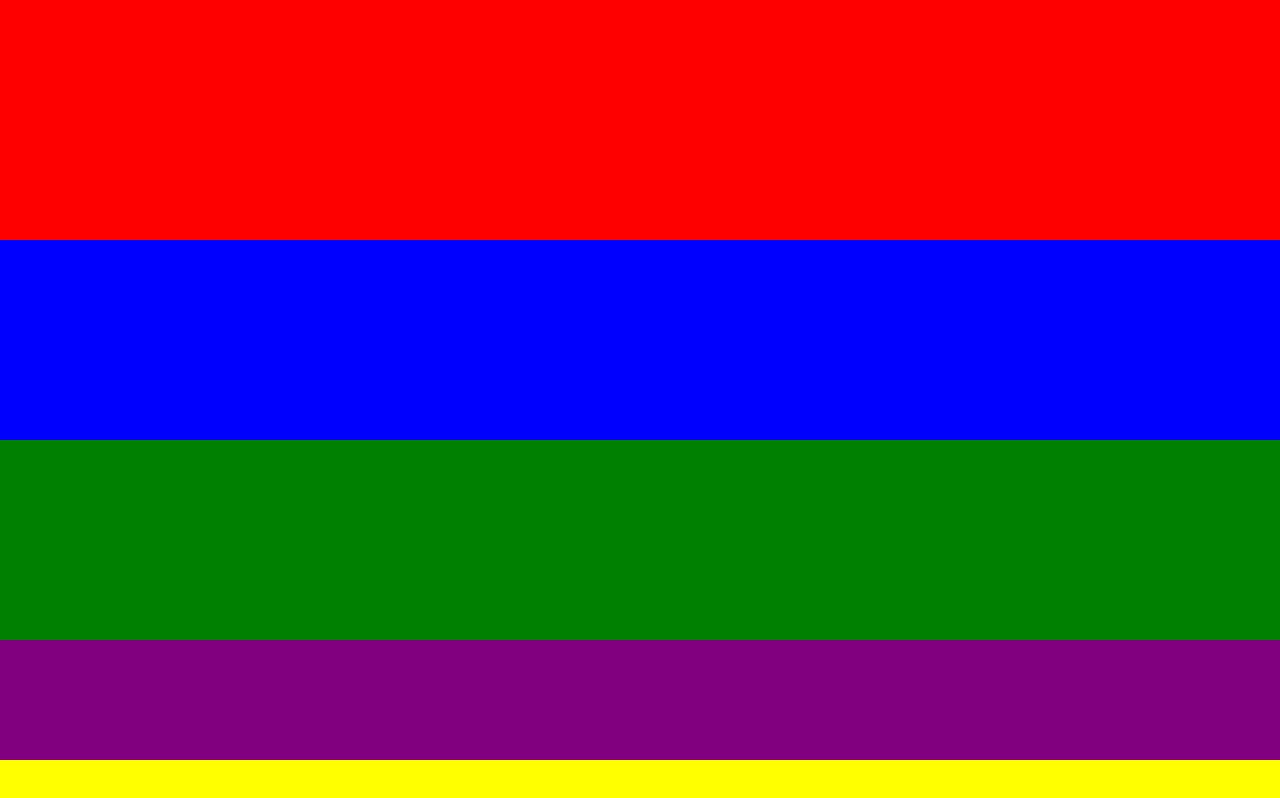
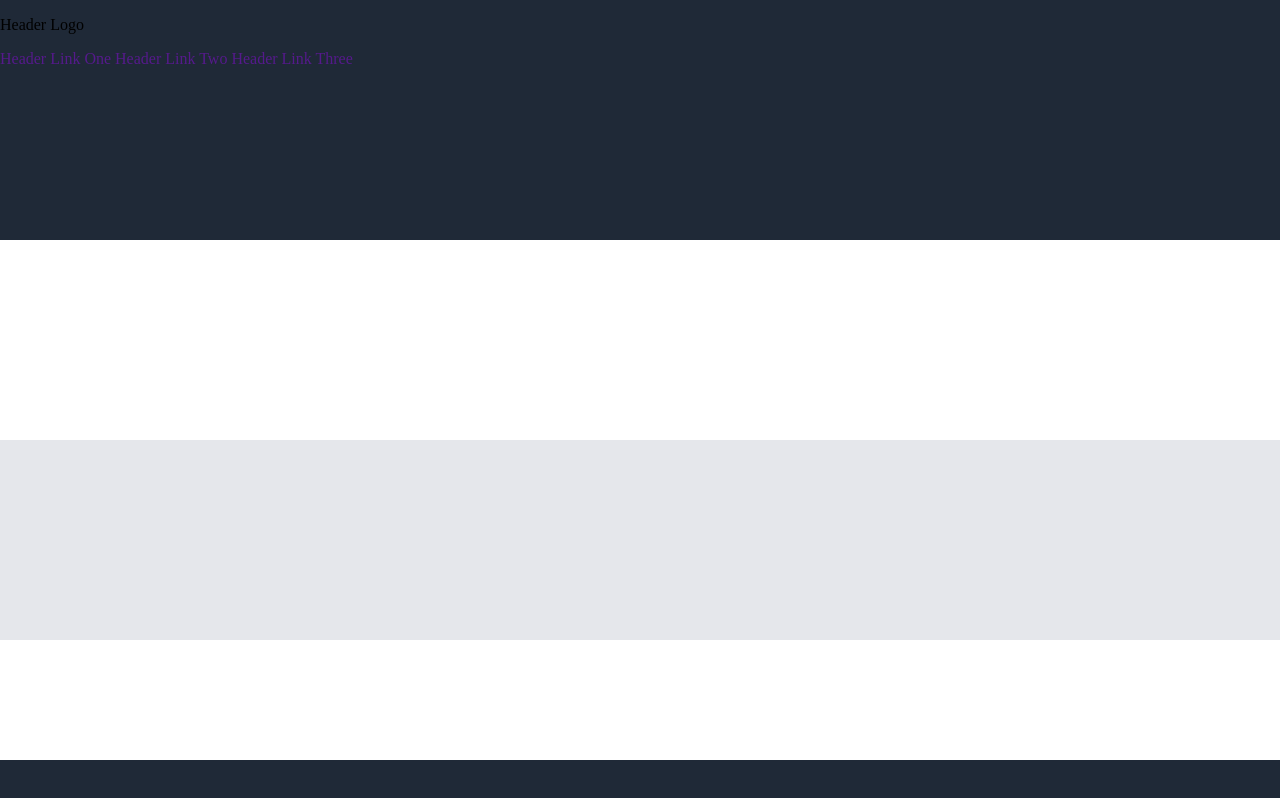
Before and after one commit to ErskinePatton/Odin_Landing_Page, a plain HTML site: page index.html in a window 1280 px wide. Drawn offline with Linux system fonts and the light colour scheme.

Commit message:
modify index.html modify style.css

```diff
--- a/index.html
+++ b/index.html
@@ -10,7 +10,14 @@
 
   <body>
     <div class="main-container">
-      <div class="top-container"></div>
+      <div class="hero-container">
+        <div class="header">
+          <p>Header Logo</p>
+          <a href="">Header Link One</a>
+          <a href="">Header Link Two</a>
+          <a href="">Header Link Three</a>
+        </div>
+      </div>
 
       <div class="title-container"></div>
 
--- a/style.css
+++ b/style.css
@@ -1,6 +1,10 @@
 body {
   margin: 0;
   padding: 0;
+}
+
+a {
+  text-decoration: none;
 }
 
 .main-container {
@@ -10,32 +14,34 @@ body {
   width: 100vw;
 }
 
-.top-container {
+.hero-container,
+.footer {
+  background-color: #1f2937;
+}
+
+.hero-container {
   height: 30%;
   width: auto;
-  background-color: red;
+  display: flex;
 }
 
 .title-container {
   height: 25%;
   width: auto;
-  background-color: blue;
 }
 
 .quote-container {
   height: 25%;
   width: auto;
-  background-color: green;
+  background-color: #e5e7eb;
 }
 
 .button-container {
   height: 15%;
   width: auto;
-  background-color: purple;
 }
 
 .footer {
   height: 5%;
   width: auto;
-  background-color: yellow;
 }
```
